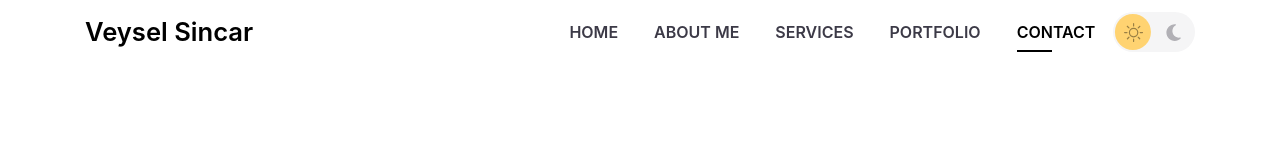
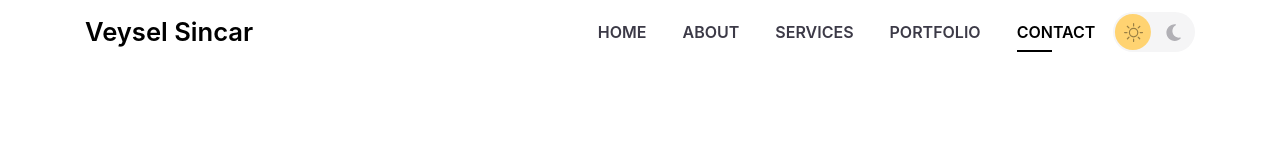
Before and after one commit to vsincar/my-portfolio, a website with bundled scripts: page index.html in a window 1280 px wide. Shown: the top 160 px of the page. Built offline with nearby package versions, Linux system fonts and the light colour scheme; files whose address does not match are found by name; a web font is replaced by a local one.

Commit message:
Update index.html
edited About me to About

```diff
--- a/index.html
+++ b/index.html
@@ -59,7 +59,7 @@
             <a class="nav-link js-scroll active" href="#home">Home</a>
           </li>
           <li class="nav-item">
-            <a class="nav-link js-scroll" href="#about">About Me</a>
+            <a class="nav-link js-scroll" href="#about">About</a>
           </li>
           <li class="nav-item">
             <a class="nav-link js-scroll" href="#service">Services</a>
```
